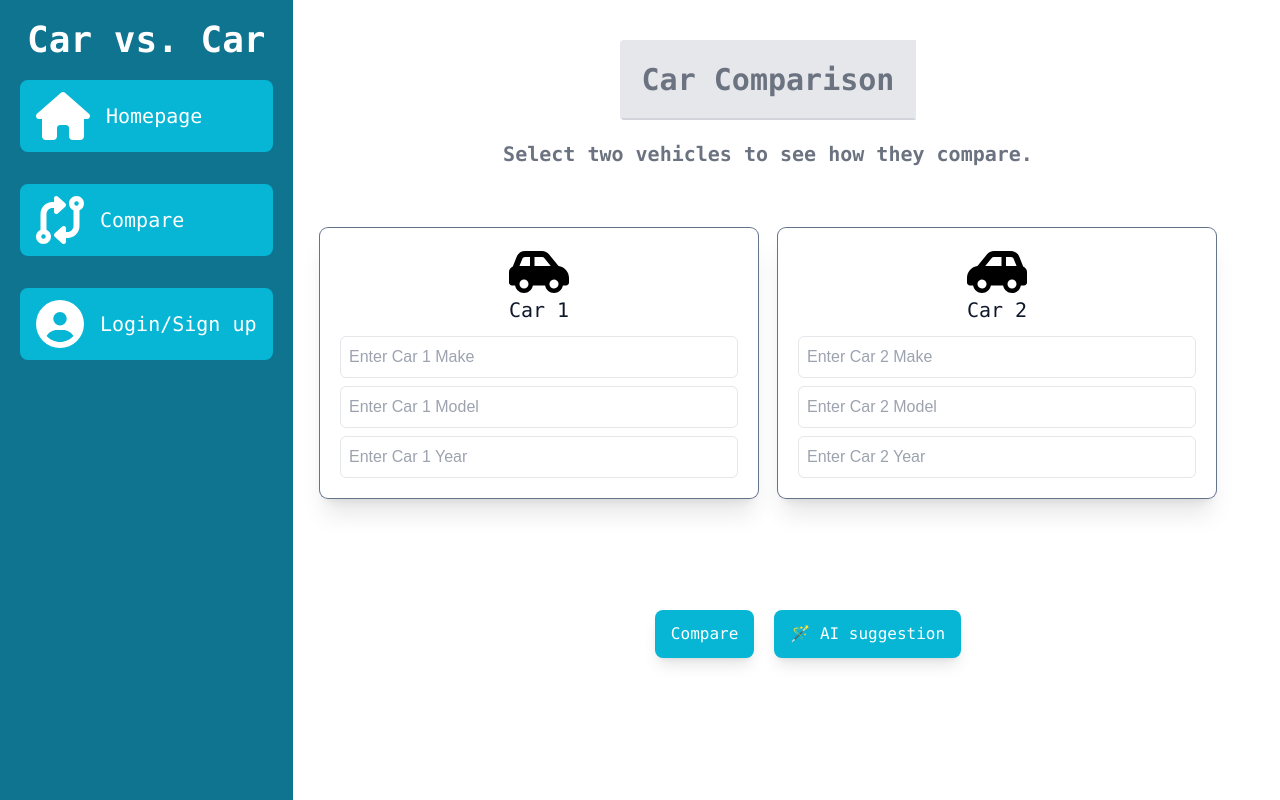
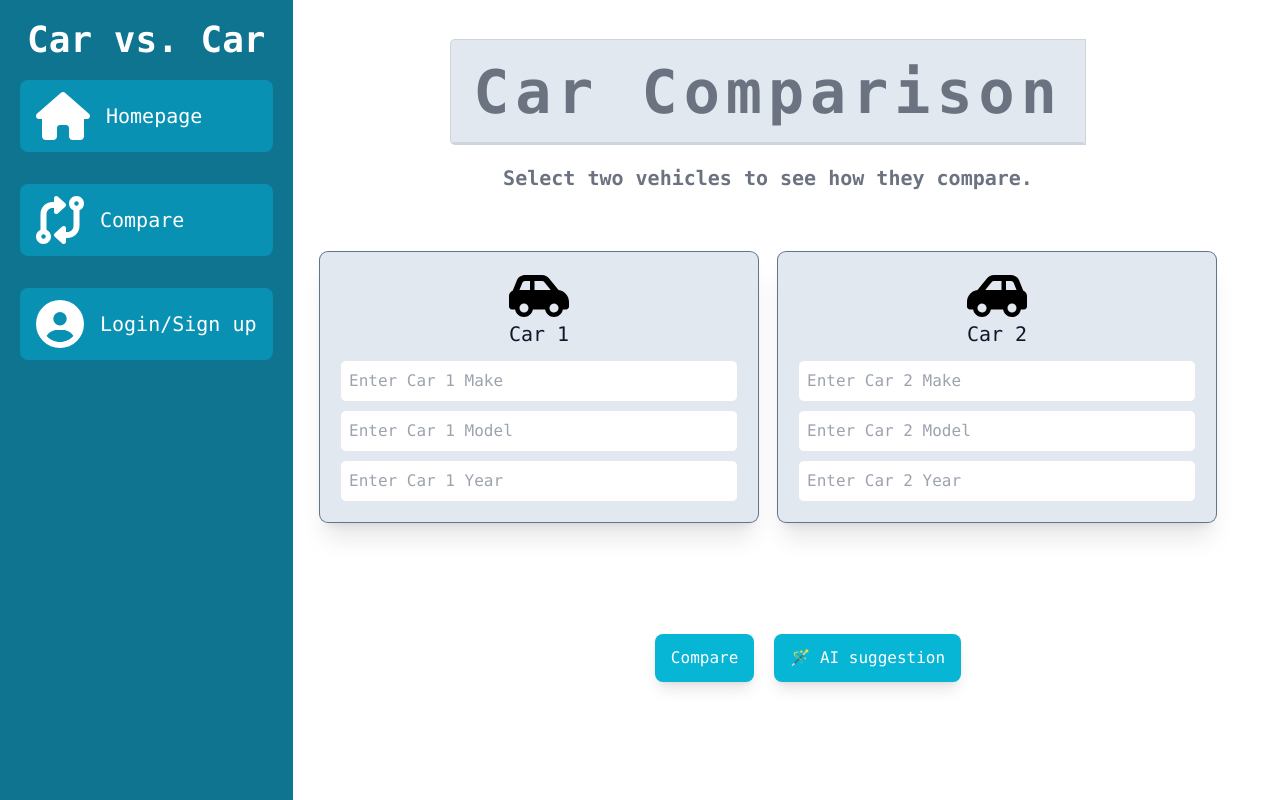
Before and after one commit to alramirez729/CarVsCar, a React (Create React App) app in the folder frontend/: page /compare in a window 1280 px wide. Built offline with nearby package versions, Linux system fonts and the light colour scheme.

Commit message:
Font styling across pages.

```diff
--- a/frontend/src/index.css
+++ b/frontend/src/index.css
@@ -11,7 +11,7 @@ body {
     @apply bg-cyan-700 h-full fixed flex place-items-start justify-center p-4 font-oswald;
 }
 .navbar-button-styling {
-    @apply flex items-center bg-cyan-500 text-white py-3 px-4 rounded-lg hover:bg-cyan-400 transition duration-300 ease-in-out transform hover:scale-105 font-oswald;
+    @apply flex items-center bg-cyan-600 text-white py-3 px-4 rounded-lg hover:bg-cyan-500 transition duration-300 ease-in-out transform hover:scale-105 font-oswald;
 }
 
 .navbar-button-hover{
@@ -23,11 +23,11 @@ body {
 }
 
 .box_with_shadow{
-    @apply my-0 flex flex-col items-center bg-white ring-1 ring-slate-500 shadow-xl p-5 rounded-lg w-full;
+    @apply my-0 flex flex-col items-center bg-slate-200 ring-1 ring-slate-500 shadow-xl p-5 rounded-lg w-full;
 }
 
 .heading{
-    @apply text-3xl font-bold mb-5 text-center text-gray-500 font-mono;
+    @apply text-6xl font-bold mb-5 text-center text-gray-500 font-mono;
 }
 
 .subheading{
--- a/frontend/src/pages/compare.js
+++ b/frontend/src/pages/compare.js
@@ -191,7 +191,7 @@ function Compare() {
 
   return (
     <div className="flex flex-col items-center justify-center w-full my-min-h-screen p-5 bg-white">
-      <h1 className="heading bg-gray-200 rounded-l h-20 border-b-gray-300 border-2 p-5">Car Comparison</h1>
+      <h1 className="heading tracking-widest ring-1 ring-slate-300 bg-slate-200 rounded-l h-30 w-30 border-b-gray-300 border-2 p-5">Car Comparison</h1>
       <h1 className="subheading">Select two vehicles to see how they compare.</h1>
 
       <div className="flex flex-col md:flex-row md:justify-between w-full max-w-4xl gap-5 my-10">
@@ -213,14 +213,14 @@ function Compare() {
             onFocus={() => setActiveInput('make1')}
             onBlur={() => setTimeout(() => setSuggestions([]), 100)} // Delay to capture click on dropdown
             placeholder="Enter Car 1 Make"
-            className="w-full p-2 border rounded-md mb-2"
+            className="font-mono w-full p-2 border rounded-md mb-2"
           />
           {activeInput === 'make1' && suggestions.length > 0 && (
             <ul className="absolute bg-white border rounded-md w-full z-10 max-h-40 overflow-y-auto">
               {suggestions.map((suggestion, index) => (
                 <li
                   key={index}
-                  className="p-2 cursor-pointer hover:bg-gray-200"
+                  className="font-mono p-2 cursor-pointer hover:bg-gray-200"
                   onClick={() => {
                     setBrand1(suggestion);
                     setSuggestions([]);
@@ -246,14 +246,14 @@ function Compare() {
             onFocus={() => setActiveInput('model1')}
             onBlur={() => setTimeout(() => setSuggestions([]), 100)}
             placeholder="Enter Car 1 Model"
-            className="w-full p-2 border rounded-md mb-2"
+            className="font-mono w-full p-2 border rounded-md mb-2"
           />
           {activeInput === 'model1' && suggestions.length > 0 && (
             <ul className="absolute bg-white border rounded-md w-full z-10 max-h-40 overflow-y-auto">
               {suggestions.map((suggestion, index) => (
                 <li
                   key={index}
-                  className="p-2 cursor-pointer hover:bg-gray-200"
+                  className="font-mono p-2 cursor-pointer hover:bg-gray-200"
                   onClick={() => {
                     setModel1(suggestion);
                     setSuggestions([]);
@@ -277,7 +277,7 @@ function Compare() {
             }}
             onFocus={() => setActiveInput('year1')}
             placeholder="Enter Car 1 Year"
-            className="w-full p-2 border rounded-md"
+            className="font-mono w-full p-2 border rounded-md"
           />
         </div>
       </div>
@@ -301,7 +301,7 @@ function Compare() {
             onFocus={() => setActiveInput('make2')}
             onBlur={() => setTimeout(() => setSuggestions([]), 100)}
             placeholder="Enter Car 2 Make"
-            className="w-full p-2 border rounded-md mb-2"
+            className="font-mono w-full p-2 border rounded-md mb-2"
           />
           {activeInput === 'make2' && suggestions.length > 0 && (
             <ul className="absolute bg-white border rounded-md w-full z-10 max-h-40 overflow-y-auto">
@@ -334,7 +334,7 @@ function Compare() {
             onFocus={() => setActiveInput('model2')}
             onBlur={() => setTimeout(() => setSuggestions([]), 100)}
             placeholder="Enter Car 2 Model"
-            className="w-full p-2 border rounded-md mb-2"
+            className="font-mono w-full p-2 border rounded-md mb-2"
           />
           {activeInput === 'model2' && suggestions.length > 0 && (
             <ul className="absolute bg-white border rounded-md w-full z-10 max-h-40 overflow-y-auto">
@@ -365,7 +365,7 @@ function Compare() {
             }}
             onFocus={() => setActiveInput('year2')}
             placeholder="Enter Car 2 Year"
-            className="w-full p-2 border rounded-md"
+            className="font-mono w-full p-2 border rounded-md"
           />
         </div>
       </div>
--- a/frontend/src/pages/loginpage.js
+++ b/frontend/src/pages/loginpage.js
@@ -27,22 +27,22 @@ function LoginPage() {
 
     return (
         <div className="min-h-screen flex flex-col justify-center items-center">
-            <div className="bg-white p-8 rounded-lg shadow-xl max-w-md w-full ring-1 ring-slate-500">
-                <h1 className="text-2xl font-bold mb-6 text-center">Login</h1>
+            <div className="bg-slate-200 p-8 rounded-lg shadow-xl max-w-md w-full ring-1 ring-slate-500">
+                <h1 className="text-2xl font-bold font-mono tracking-wider mb-6 text-center">Login</h1>
                 <form onSubmit={handleLogin} className="space-y-4">
                     <div>
-                        <label htmlFor="email" className="block text-sm font-medium text-gray-700">Email</label>
+                        <label htmlFor="email" className="font-mono block text-sm font-medium text-gray-700">Email</label>
                         <input
                             type="email"
                             id="email"
                             value={email}
                             onChange={(e) => setEmail(e.target.value)}
                             required
-                            className="mt-1 px-3 py-2 border border-gray-300 rounded-lg w-full"
+                            className=" mt-1 px-3 py-2 border border-gray-300 rounded-lg w-full"
                         />
                     </div>
                     <div>
-                        <label htmlFor="password" className="block text-sm font-medium text-gray-700">Password</label>
+                        <label htmlFor="password" className="font-mono block text-sm font-medium text-gray-700">Password</label>
                         <input
                             type="password"
                             id="password"
@@ -54,14 +54,14 @@ function LoginPage() {
                     </div>
                     <button
                         type="submit"
-                        className="w-full py-2 px-4 bg-cyan-600 text-white rounded-lg hover:bg-cyan-500 transition duration-300"
+                        className="font-mono w-full py-2 px-4 bg-cyan-600 text-white rounded-lg hover:bg-cyan-500 transition duration-300"
                     >
                         Login
                     </button>
                 </form>
-                {message && <p className="mt-4 text-center text-red-500">{message}</p>}
-                <p className="mt-6 text-center">
-                    Don't have an account? <Link to="/register" className="text-cyan-600 hover:underline">Register here</Link>.
+                {message && <p className="font-mono mt-4 text-center text-red-500">{message}</p>}
+                <p className="font-mono mt-6 text-center">
+                    Don't have an account? <Link to="/register" className="font-mono text-cyan-600 hover:underline">Register here</Link>.
                 </p>
             </div>
         </div>
```
